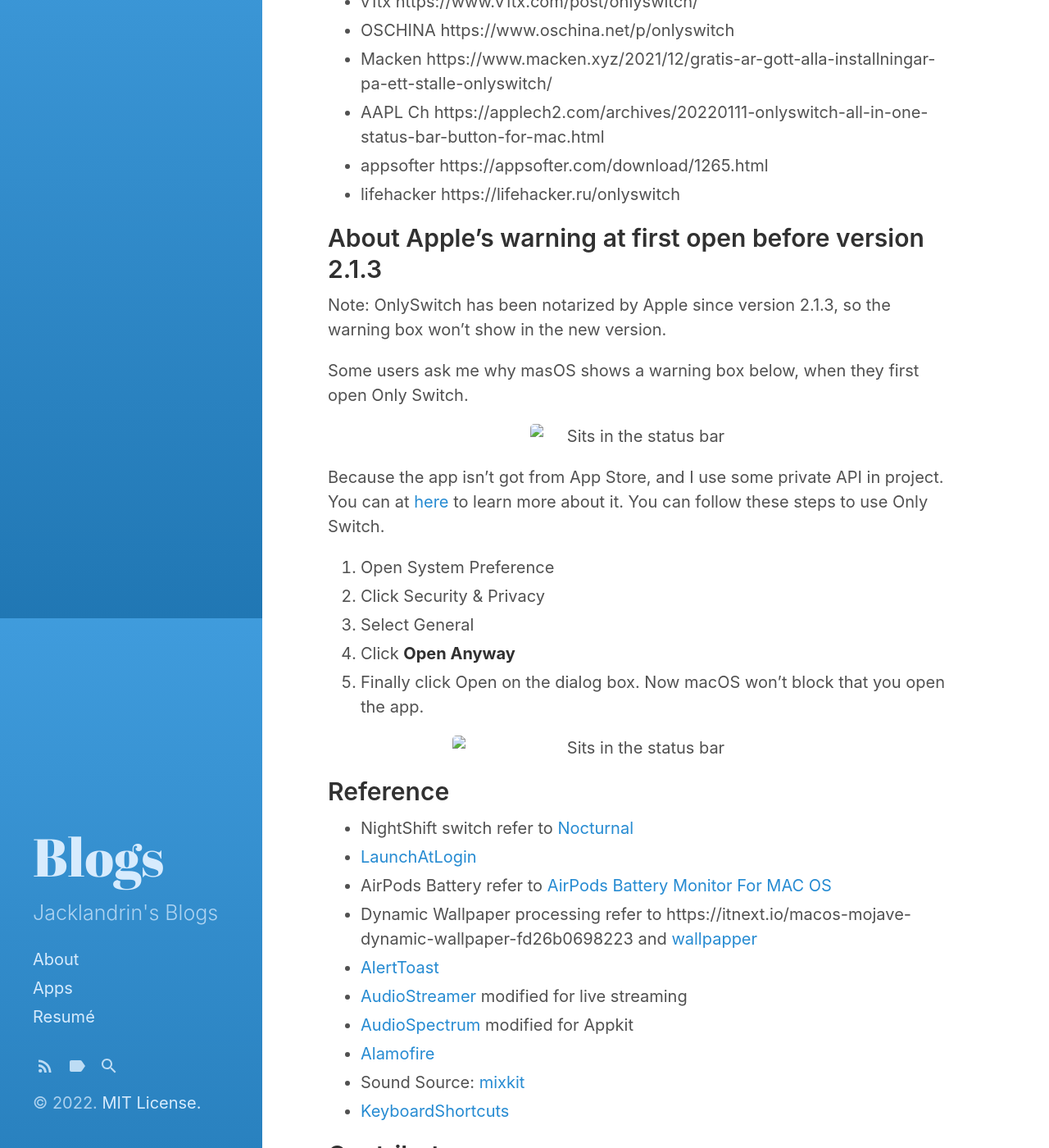
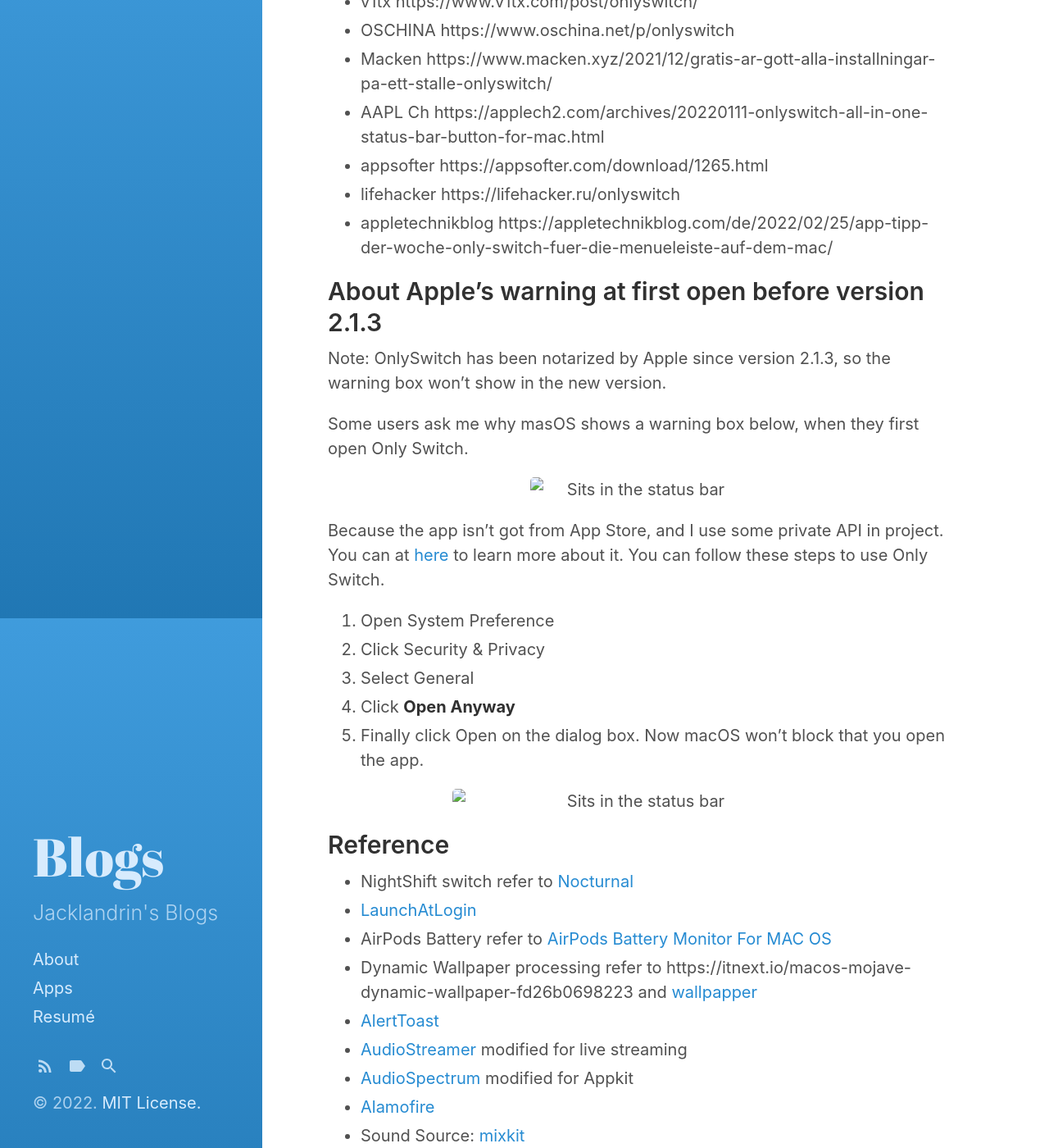
Before and after one commit to jacklandrin/jacklandrin.github.io, a Jekyll site: the page built from _posts/Blogs/post/2021/2021-12-01-onlyswitch.md, in a window 1280 px wide and 1400 px high, scrolled down 5546 px. Shown: the whole window at 82% size. Built offline with Jekyll 4.4.1, drawn with Linux system fonts in a browser that asks for light colours; some of the changed text lies outside the part shown.

Commit message:
update Onlyswitch

```diff
--- a/_posts/Blogs/post/2021/2021-12-01-onlyswitch.md
+++ b/_posts/Blogs/post/2021/2021-12-01-onlyswitch.md
@@ -132,6 +132,7 @@
 * AAPL Ch https://applech2.com/archives/20220111-onlyswitch-all-in-one-status-bar-button-for-mac.html
 * appsofter https://appsofter.com/download/1265.html
 * lifehacker https://lifehacker.ru/onlyswitch
+* appletechnikblog https://appletechnikblog.com/de/2022/02/25/app-tipp-der-woche-only-switch-fuer-die-menueleiste-auf-dem-mac/
 
 ## About Apple's warning at first open before version 2.1.3
 Note: OnlySwitch has been notarized by Apple since version 2.1.3, so the warning box won't show in the new version.
@@ -165,6 +166,7 @@
 * [Alamofire](https://github.com/Alamofire/Alamofire)
 * Sound Source: [mixkit](https://mixkit.co)
 * [KeyboardShortcuts](https://github.com/sindresorhus/KeyboardShortcuts)
+* Apple Music & Spotify Switch refer to [SpotMenu](https://github.com/kmikiy/SpotMenu)
 
 ## Contributors
 
```
